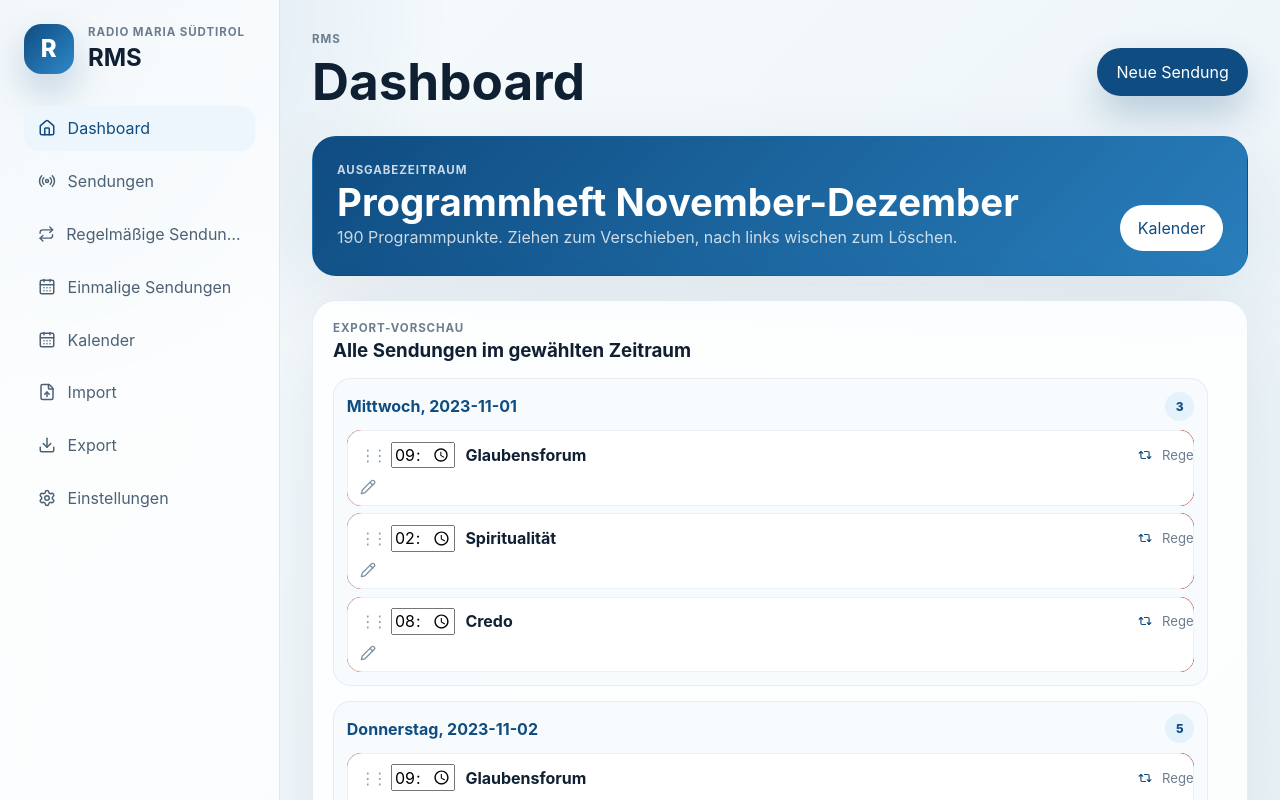
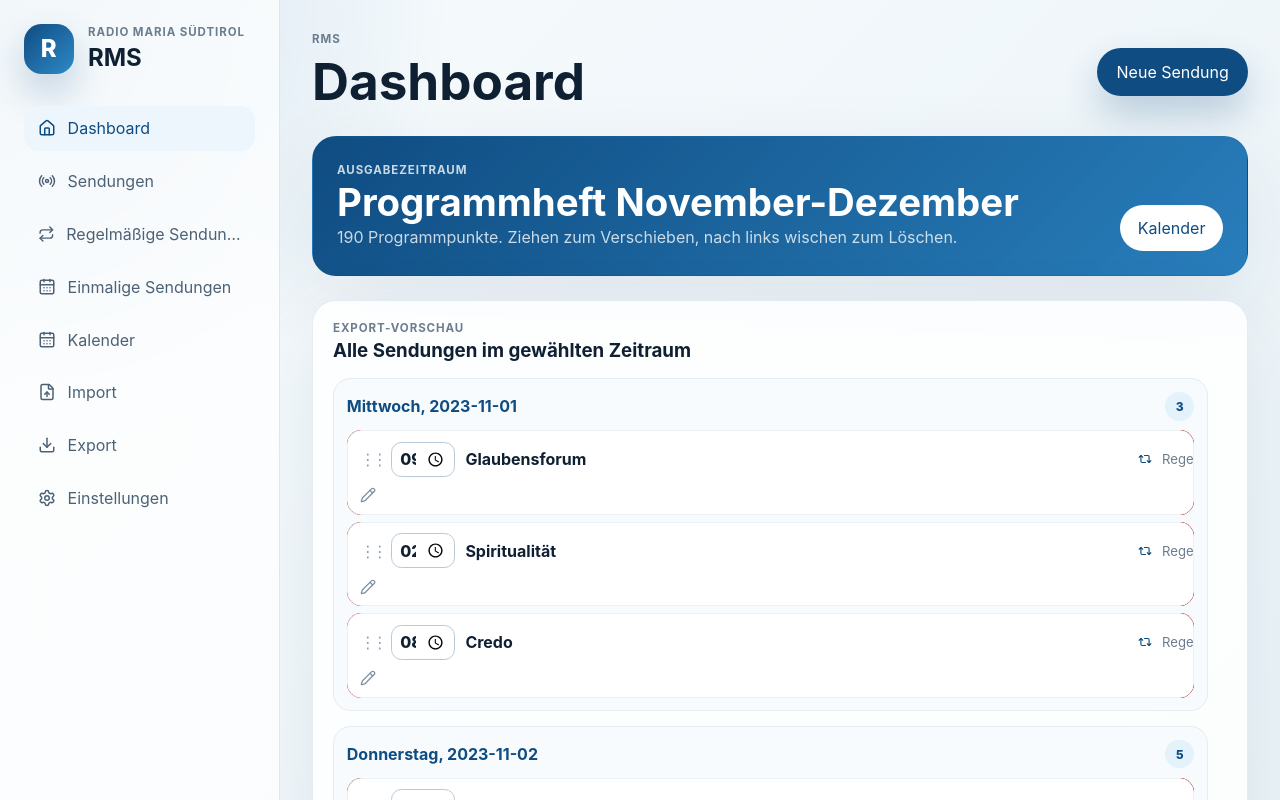
Before and after one commit to Fipodigital/rms, a React (Vite) app: page / in a window 1280 px wide. Shown: the top 800 px of the page. Built offline with nearby package versions, Linux system fonts and the light colour scheme.

Commit message:
Style inline calendar time control

```diff
--- a/src/ios-drag.css
+++ b/src/ios-drag.css
@@ -8,6 +8,25 @@
   touch-action: none;
   -webkit-user-select: none;
   user-select: none;
+}
+
+.inline-time-input {
+  width: 5.9rem;
+  min-height: 2.2rem;
+  padding: .3rem .45rem;
+  border: 1px solid #b7c9d8;
+  border-radius: .65rem;
+  background: #fff;
+  color: inherit;
+  font: inherit;
+  font-weight: 800;
+  text-align: center;
+  touch-action: manipulation;
+}
+
+.inline-time-input:focus {
+  outline: 3px solid rgba(46,137,200,.2);
+  border-color: #2e89c8;
 }
 
 .interactive-preview.is-touch-dragging {
```
